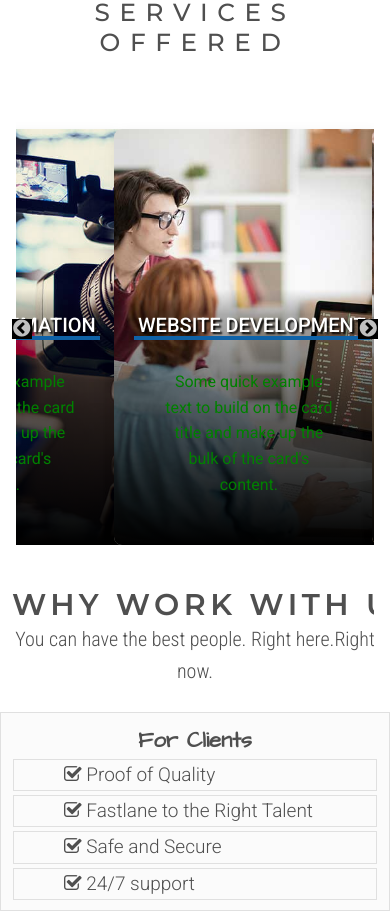
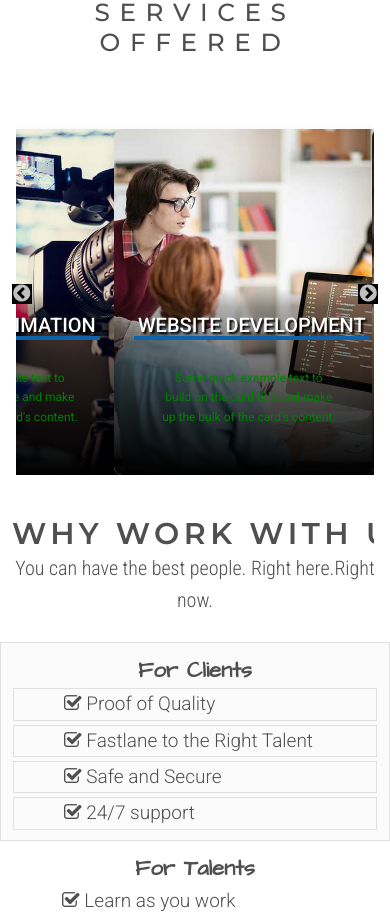
Before and after one commit to Aliibaabaa/capsproj, a React (Create React App) app: page / in a window 390 px wide. Shown: the part 960-1884 px from the top of the page. Built offline with nearby package versions, Linux system fonts and the light colour scheme.

Commit message:
fixed css

```diff
--- a/src/components/css/cardsu.css
+++ b/src/components/css/cardsu.css
@@ -57,6 +57,7 @@
 }
 .card-body{
     color:rgb(255 255 255/ 0.8);
+
 }
 
 
@@ -90,3 +91,159 @@
     transform: scalex(0);}
 
 }
+@media screen and (max-width:280px) {
+    .card{
+        max-width: 10ch;
+        margin: auto;
+    }
+    .card,.card-content{
+        width:auto;
+        }
+    .card-title{
+        font-size: 10px;
+    }
+    .card-body{
+        font-size:12px;
+    }
+}
+@media screen and (max-width:375px) {
+    .card{
+        max-width: 10ch;
+        margin: auto;
+    }
+    .card,.card-content{
+        width:auto;
+        }
+    .card-title{
+        font-size: 10px;
+    }
+    .card-body{
+        font-size:12px;
+    }
+}
+@media screen and (max-width:390px) {
+    .card{
+        max-width: 10ch;
+        margin: 1rem;
+    }
+    .card,.card-content{
+        width:auto;
+        }
+    .card-title{
+        font-size: 10px;
+    }
+    .card-body{
+        font-size:12px;
+    }
+}
+@media screen and (max-width:512px) {
+    .card{
+        max-width: 30ch;
+        margin: auto;
+    }
+    .card,.card-content{
+        width:auto;
+        }
+    .card-title{
+        font-size: 15px;
+    }
+    .card-body{
+        font-size:12px;
+    }
+}
+@media screen and (max-width: 600px) {
+    .card{
+        max-width: 30ch;
+        margin: auto;
+    }
+    .card,.card-content{
+        width:auto;
+        }
+    .card-title{
+            font-size: 15px;
+        }
+    .card-body{
+        font-size:12px;
+    }
+
+}
+@media screen and (max-width: 768px) {
+    .card{
+        max-width: 30ch;
+        margin: auto;
+    }
+    .card,.card-content{
+        width:auto;
+        }
+    .card-title{
+            font-size: 15px;
+        }
+     .card-body{
+        font-size:12px;
+    }
+
+}
+@media screen and (max-width: 912px) {
+    .card{
+        max-width: 30ch;
+        margin: auto;
+    }
+    .card,.card-content{
+        width:auto;
+        }
+    .card-title{
+            font-size: 15px;
+        }
+     .card-body{
+        font-size:12px;
+    }
+
+}
+@media screen and (max-width: 1000px) {
+    .card{
+       max-width: 30ch;
+        margin: auto;
+    }
+    .card,.card-content{
+        width:auto;
+        }
+    .card-title{
+            font-size: 15px;
+        }
+    .card-body{
+        font-size:12px;
+    }
+
+}
+@media screen and (max-width: 1024px) {
+    .card{
+       max-width: 30ch;
+        margin: auto;
+    }
+    .card,.card-content{
+        width:auto;
+        }
+    .card-title{
+            font-size: 15px;
+        }
+    .card-body{
+        font-size:12px;
+    }
+
+}
+@media screen and (max-width: 1300px) {
+    .card{
+       max-width: 30ch;
+        margin: auto;
+    }
+    .card,.card-content{
+        width:auto;
+        }
+    .card-title{
+            font-size: 15px;
+        }
+    .card-body{
+        font-size:12px;
+    }
+
+}
```
